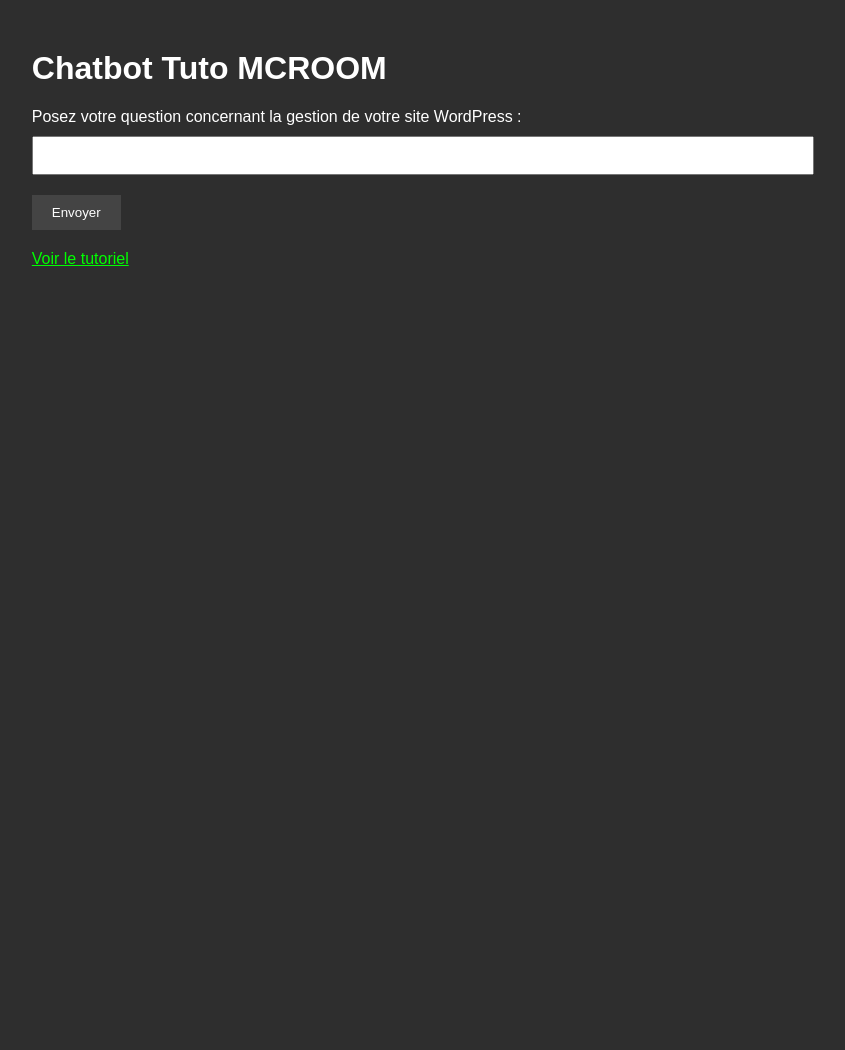
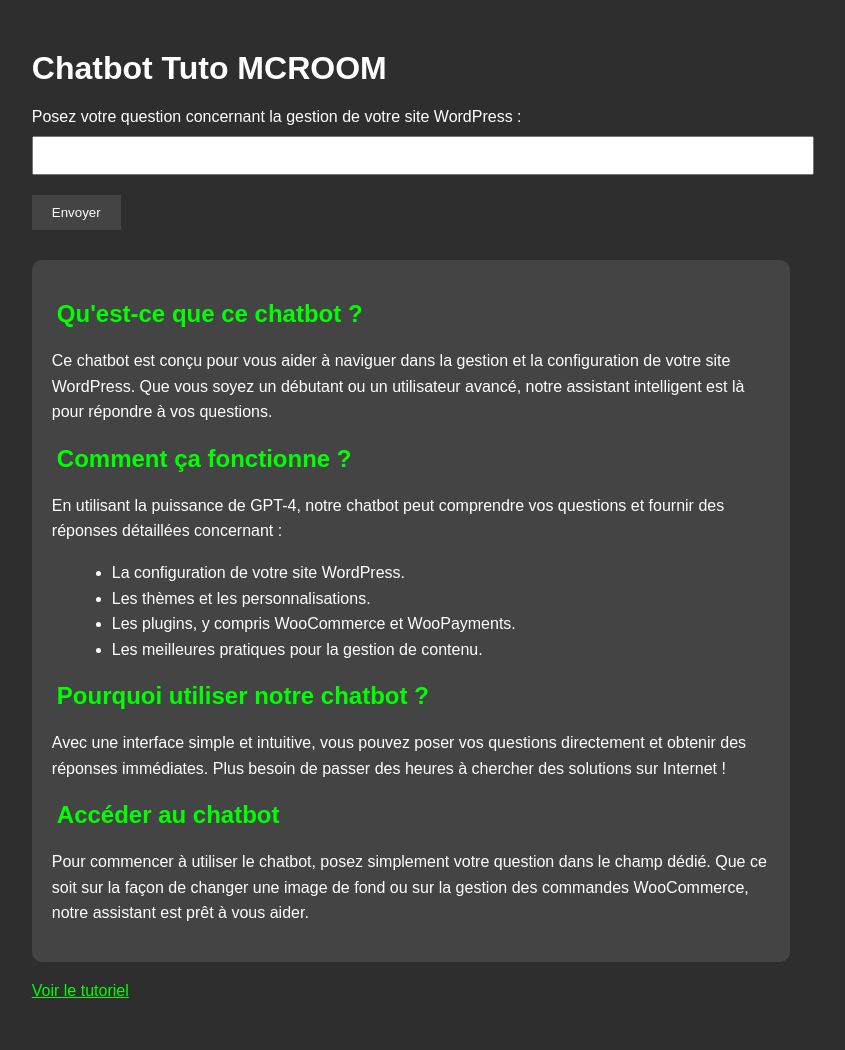
Before and after one commit to tucommenceapousser/pytutomcroom, a Flask app: page / in a window 1280 px wide. Shown: the whole page, without its empty margins (229-1074 px from the left). Before the commit the page ends 266 px from the top, so only its background shows below. Run offline with Flask 3, Linux system fonts and the light colour scheme.

Commit message:
Update bot.html

```diff
--- a/templates/bot.html
+++ b/templates/bot.html
@@ -10,6 +10,11 @@
         .container { margin: 50px auto; width: 60%; }
         .chatbox { background-color: #333; padding: 20px; border-radius: 10px; }
         .response { color: #00ff00; margin-top: 10px; }
+        .info-section { margin-top: 30px; background-color: #444; padding: 20px; border-radius: 10px; }
+        .info-section h2 { color: #00ff00; }
+        .info-section p, .info-section ul { color: #fff; line-height: 1.6; }
+        .info-section ul { margin-left: 20px; }
+        .icon { margin-right: 5px; }
     </style>
 </head>
 <body>
@@ -26,6 +31,37 @@
             <div class="response"><strong>Réponse:</strong> {{ response }}</div>
         </div>
         {% endif %}
+
+        <!-- Section d'information sur le chatbot -->
+        <div class="info-section">
+            <h2><i class="icon fas fa-comments"></i>Qu'est-ce que ce chatbot ?</h2>
+            <p>
+                Ce chatbot est conçu pour vous aider à naviguer dans la gestion et la configuration de votre site WordPress.
+                Que vous soyez un débutant ou un utilisateur avancé, notre assistant intelligent est là pour répondre à vos questions.
+            </p>
+            <h2><i class="icon fas fa-cogs"></i>Comment ça fonctionne ?</h2>
+            <p>
+                En utilisant la puissance de GPT-4, notre chatbot peut comprendre vos questions et fournir des réponses détaillées concernant :
+            </p>
+            <ul>
+                <li>La configuration de votre site WordPress.</li>
+                <li>Les thèmes et les personnalisations.</li>
+                <li>Les plugins, y compris WooCommerce et WooPayments.</li>
+                <li>Les meilleures pratiques pour la gestion de contenu.</li>
+            </ul>
+            <h2><i class="icon fas fa-lightbulb"></i>Pourquoi utiliser notre chatbot ?</h2>
+            <p>
+                Avec une interface simple et intuitive, vous pouvez poser vos questions directement et obtenir des réponses immédiates.
+                Plus besoin de passer des heures à chercher des solutions sur Internet !
+            </p>
+            <h2><i class="icon fas fa-user-check"></i>Accéder au chatbot</h2>
+            <p>
+                Pour commencer à utiliser le chatbot, posez simplement votre question dans le champ dédié.
+                Que ce soit sur la façon de changer une image de fond ou sur la gestion des commandes WooCommerce,
+                notre assistant est prêt à vous aider.
+            </p>
+        </div>
+
         <!-- Ajout du lien pour aller à la page de tutoriel -->
         <div style="margin-top: 20px;">
             <a href="{{ url_for('tutorial') }}" style="color: #00ff00;">Voir le tutoriel</a>
```
